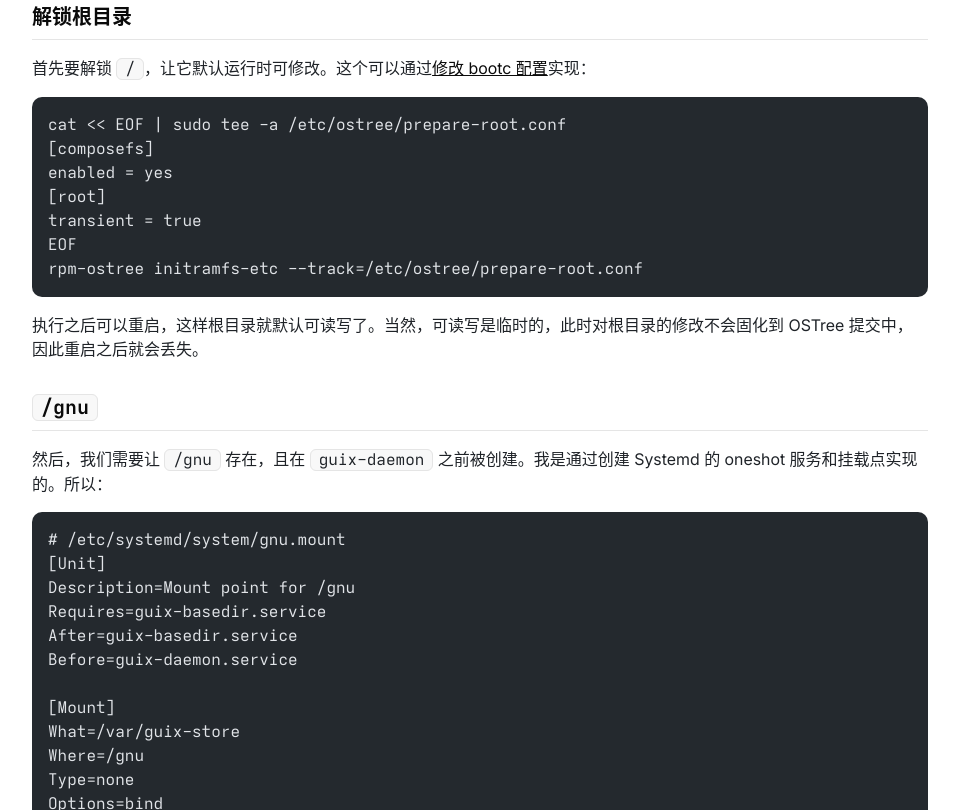
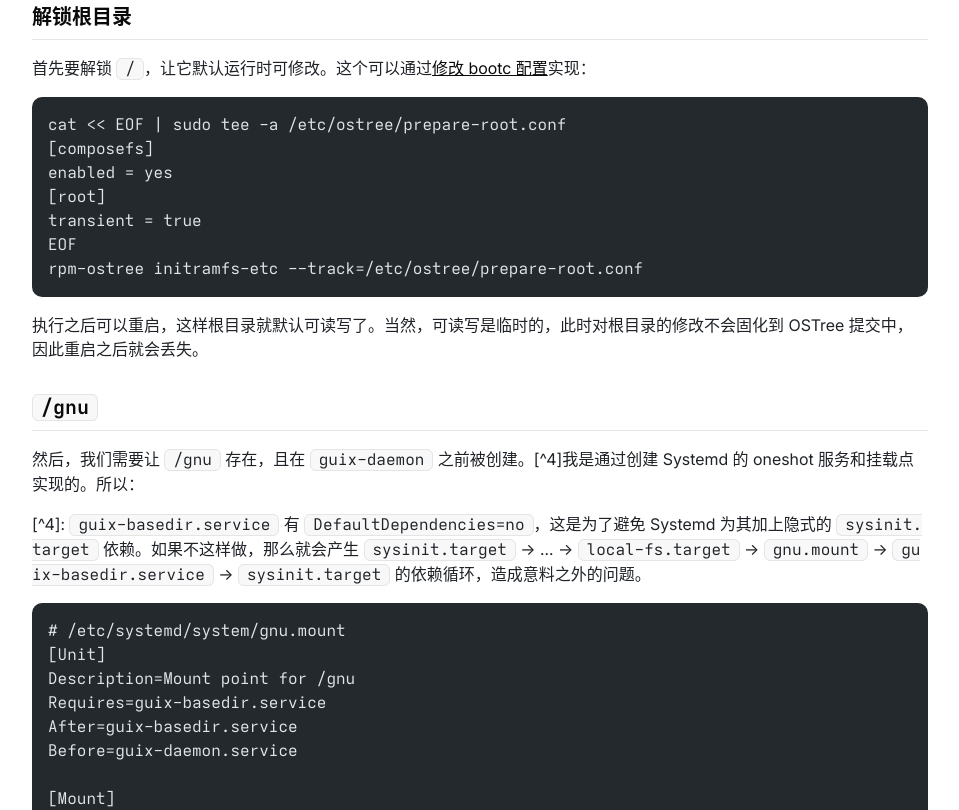
Before and after one commit to lingrottin/Faraway-Ash, an Astro site: page /2026/1019/840e87cb0bde in a window 1280 px wide. Shown: the part 1990-2800 px from the top of the page, without its empty margins (160-1119 px from the left). Built offline with nearby package versions, Linux system fonts and the light colour scheme; Astro itself is replaced by a stand-in of ours; some packages are replaced by stand-ins of ours; code samples lack their colours.

Commit message:
Document systemd dependency requirements for Guix base directory setup

````diff
--- a/src/content/posts/在原子-Fedora-上安装-Guix.md
+++ b/src/content/posts/在原子-Fedora-上安装-Guix.md
@@ -61,7 +61,9 @@ rpm-ostree initramfs-etc --track=/etc/ostree/prepare-root.conf
 
 ### `/gnu`
 
-然后，我们需要让 `/gnu` 存在，且在 `guix-daemon` 之前被创建。我是通过创建 Systemd 的 oneshot 服务和挂载点实现的。所以：
+然后，我们需要让 `/gnu` 存在，且在 `guix-daemon` 之前被创建。[^4]我是通过创建 Systemd 的 oneshot 服务和挂载点实现的。所以：
+
+[^4]: `guix-basedir.service` 有 `DefaultDependencies=no`，这是为了避免 Systemd 为其加上隐式的 `sysinit.target` 依赖。如果不这样做，那么就会产生 `sysinit.target` -> ... -> `local-fs.target` -> `gnu.mount` -> `guix-basedir.service` -> `sysinit.target` 的依赖循环，造成意料之外的问题。
 
 ```ini
 # /etc/systemd/system/gnu.mount
@@ -85,6 +87,8 @@ RequiredBy=guix-daemon.service
 # /etc/systemd/system/guix-basedir.service
 [Unit]
 Description=Create base /gnu dir for GNU Guix
+DefaultDependencies=no
+Before=local-fs.target
 
 [Service]
 Type=oneshot
````
